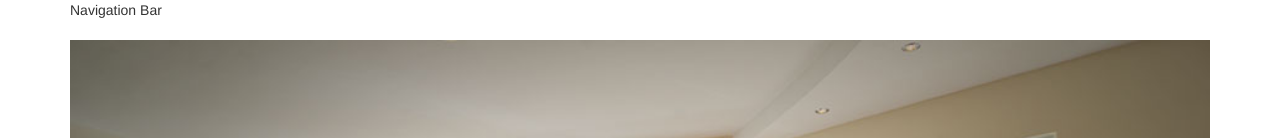
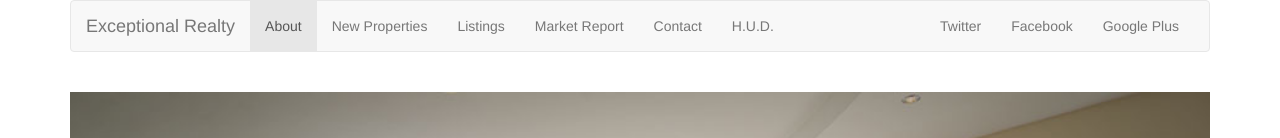
Before and after one commit to cgmorris/exceptional-realty-bootstrapped, a plain HTML site: page index.html in a window 1280 px wide. Shown: the top 138 px of the page. Drawn offline with nearby package versions, Linux system fonts and the light colour scheme.

Commit message:
finish navbar

```diff
--- a/index.html
+++ b/index.html
@@ -24,7 +24,39 @@
     <div class="container">
       <div class="row">
         <div class="col-sm-12">
-          Navigation Bar
+          <nav class="navbar navbar-default">
+            <div class="container-fluid">
+              <!-- Brand and toggle get grouped for better mobile display -->
+              <div class="navbar-header">
+                <button type="button" class="navbar-toggle collapsed" data-toggle="collapse" data-target="#bs-example-navbar-collapse-1" aria-expanded="false">
+                  <span class="sr-only">Toggle navigation</span>
+                  <span class="icon-bar"></span>
+                  <span class="icon-bar"></span>
+                  <span class="icon-bar"></span>
+                </button>
+                <a class="navbar-brand" href="#">Exceptional Realty</a>
+              </div>
+
+              <!-- Collect the nav links, forms, and other content for toggling -->
+              <div class="collapse navbar-collapse" id="bs-example-navbar-collapse-1">
+              <!-- main nav links -->
+                <ul class="nav navbar-nav">
+                  <li class="active"><a href="#">About <span class="sr-only">(current)</span></a></li>
+                  <li><a href="#">New Properties</a></li>
+                  <li><a href="#">Listings</a></li>
+                  <li><a href="#">Market Report</a></li>
+                  <li><a href="#">Contact</a></li>
+                  <li><a href="#" target="_blank">H.U.D.</a></li>
+                </ul>
+              <!-- social nav links -->
+                <ul class="nav navbar-nav navbar-right">
+                  <li><a class="twit" href="#" title="Twitter">Twitter</a></li>
+                  <li><a class="fbook" href="#" title="Facebook">Facebook</a></li>
+                  <li><a class="gplus" href="#" title="Google Plus">Google Plus</a></li>
+                </ul>
+              </div><!-- /.navbar-collapse -->
+            </div><!-- /.container-fluid -->
+          </nav>
         </div>
       </div>
 
```
